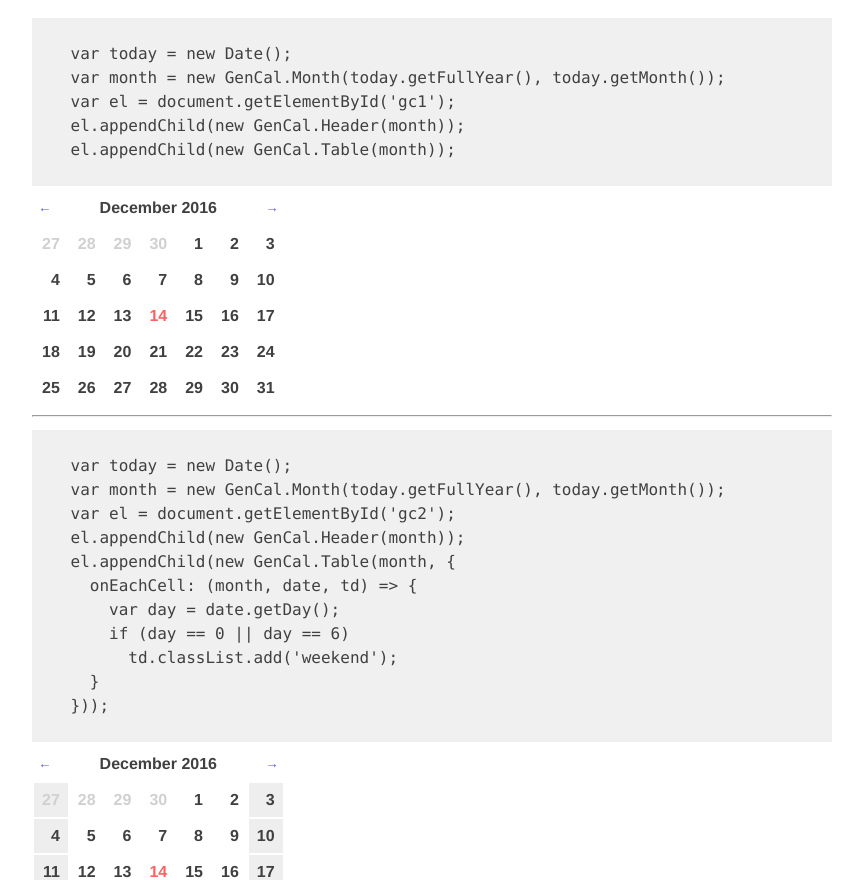
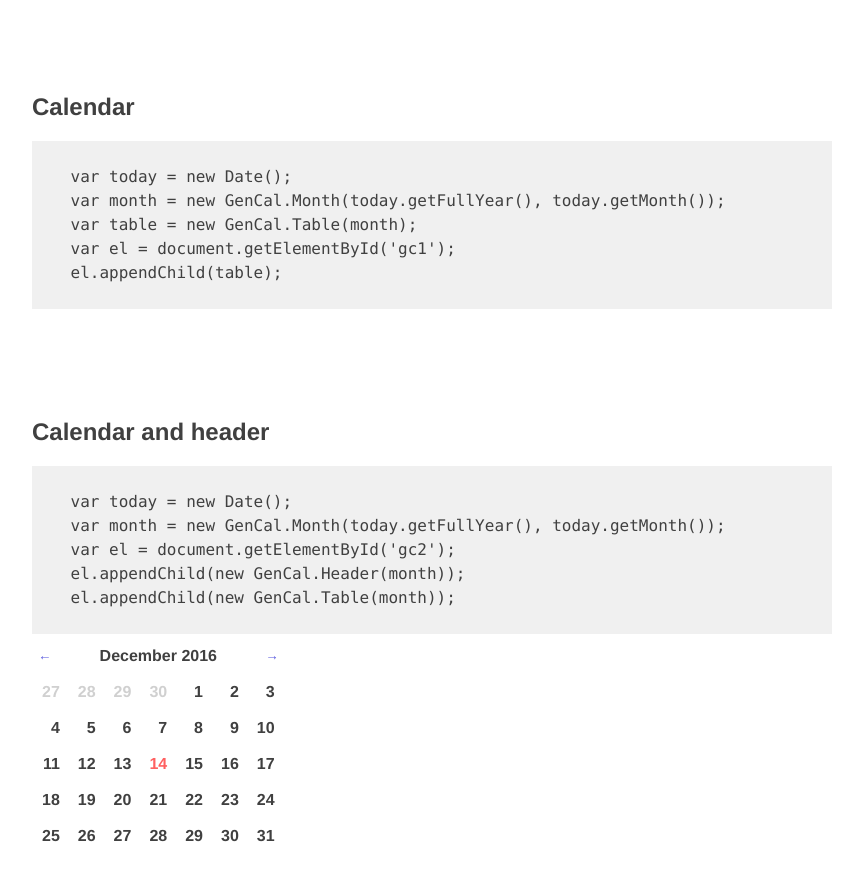
Before and after one commit to bblack/gencal, a website: page index.html in a window 1280 px wide. Shown: the part 72-952 px from the top of the page, without its empty margins (208-1071 px from the left). Drawn offline with Linux system fonts and the light colour scheme.

Commit message:
here's some stuff

```diff
--- a/index.html
+++ b/index.html
@@ -5,28 +5,41 @@
 </head>
 <body>
   <h1>GenCal</h1>
+
+  <h2>Calendar</h2>
   <pre><code>
     var today = new Date();
     var month = new GenCal.Month(today.getFullYear(), today.getMonth());
+    var table = new GenCal.Table(month);
     var el = document.getElementById('gc1');
+    el.appendChild(table);
+  </code></pre>
+  <div id='gc1' class='gc'></div>
+
+  <h2>Calendar and header</h2>
+  <pre><code>
+    var today = new Date();
+    var month = new GenCal.Month(today.getFullYear(), today.getMonth());
+    var el = document.getElementById('gc2');
     el.appendChild(new GenCal.Header(month));
     el.appendChild(new GenCal.Table(month));
   </code></pre>
-  <div id='gc1' class='gc'></div>
+  <div id='gc2' class='gc'></div>
   <script>
     (function(){
       var today = new Date();
       var month = new GenCal.Month(today.getFullYear(), today.getMonth());
-      var el = document.getElementById('gc1');
+      var el = document.getElementById('gc2');
       el.appendChild(new GenCal.Header(month));
       el.appendChild(new GenCal.Table(month));
     })();
   </script>
-  <hr>
+
+  <h2>Day post-processing</h2>
   <pre><code>
     var today = new Date();
     var month = new GenCal.Month(today.getFullYear(), today.getMonth());
-    var el = document.getElementById('gc2');
+    var el = document.getElementById('gc3');
     el.appendChild(new GenCal.Header(month));
     el.appendChild(new GenCal.Table(month, {
       onEachCell: (month, date, td) => {
@@ -36,12 +49,12 @@
       }
     }));
   </code></pre>
-  <div id='gc2' class='gc'></div>
+  <div id='gc3' class='gc'></div>
   <script>
     (function(){
       var today = new Date();
       var month = new GenCal.Month(today.getFullYear(), today.getMonth());
-      var el = document.getElementById('gc2');
+      var el = document.getElementById('gc3');
       el.appendChild(new GenCal.Header(month));
       el.appendChild(new GenCal.Table(month, {
         onEachCell: (month, date, td) => {
--- a/style.css
+++ b/style.css
@@ -4,6 +4,9 @@ body {
   max-width: 800px;
   margin: 1em auto;
   padding: 1em;
+}
+h2 {
+  margin-top: 4em;
 }
 code {
   display: block;
```
